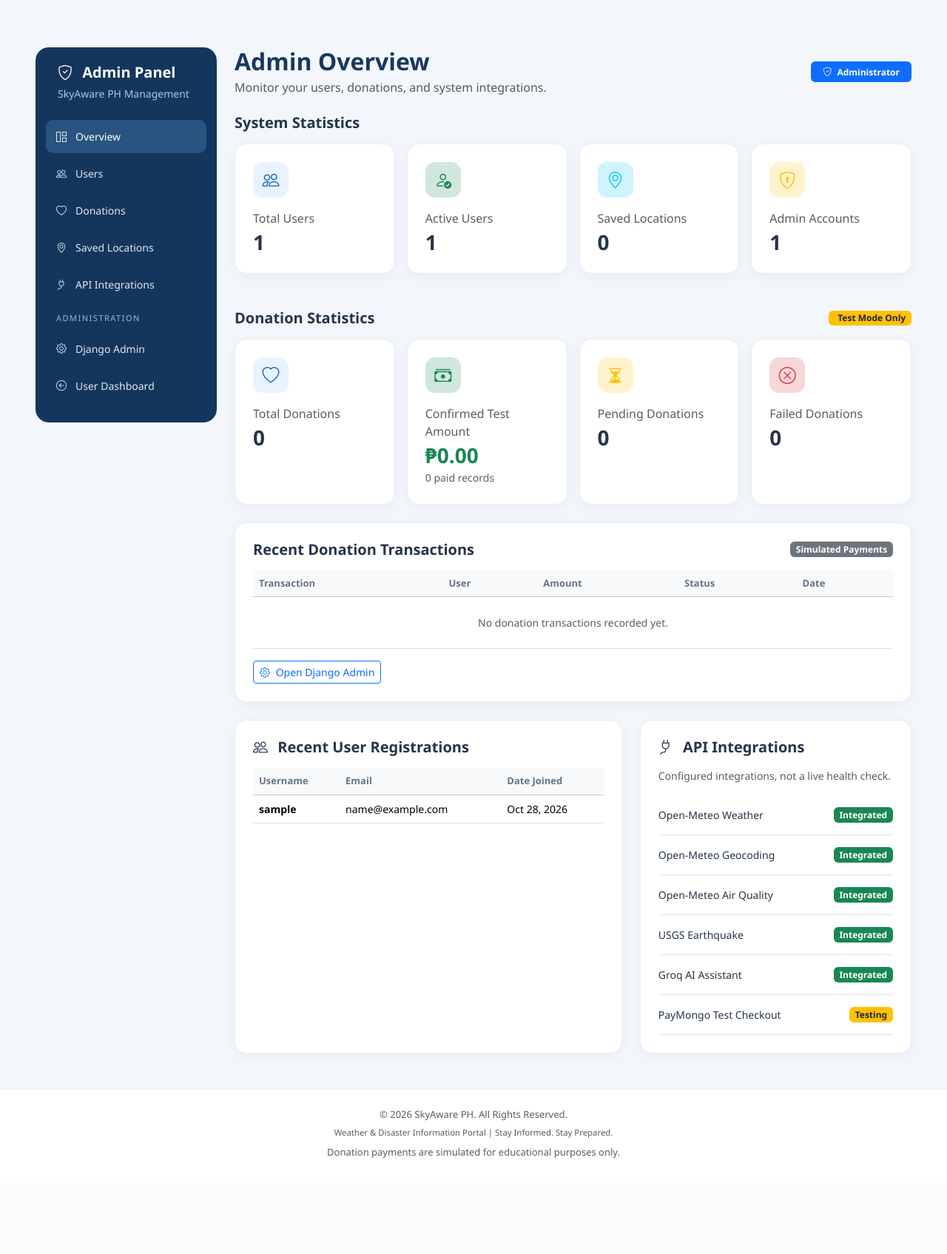
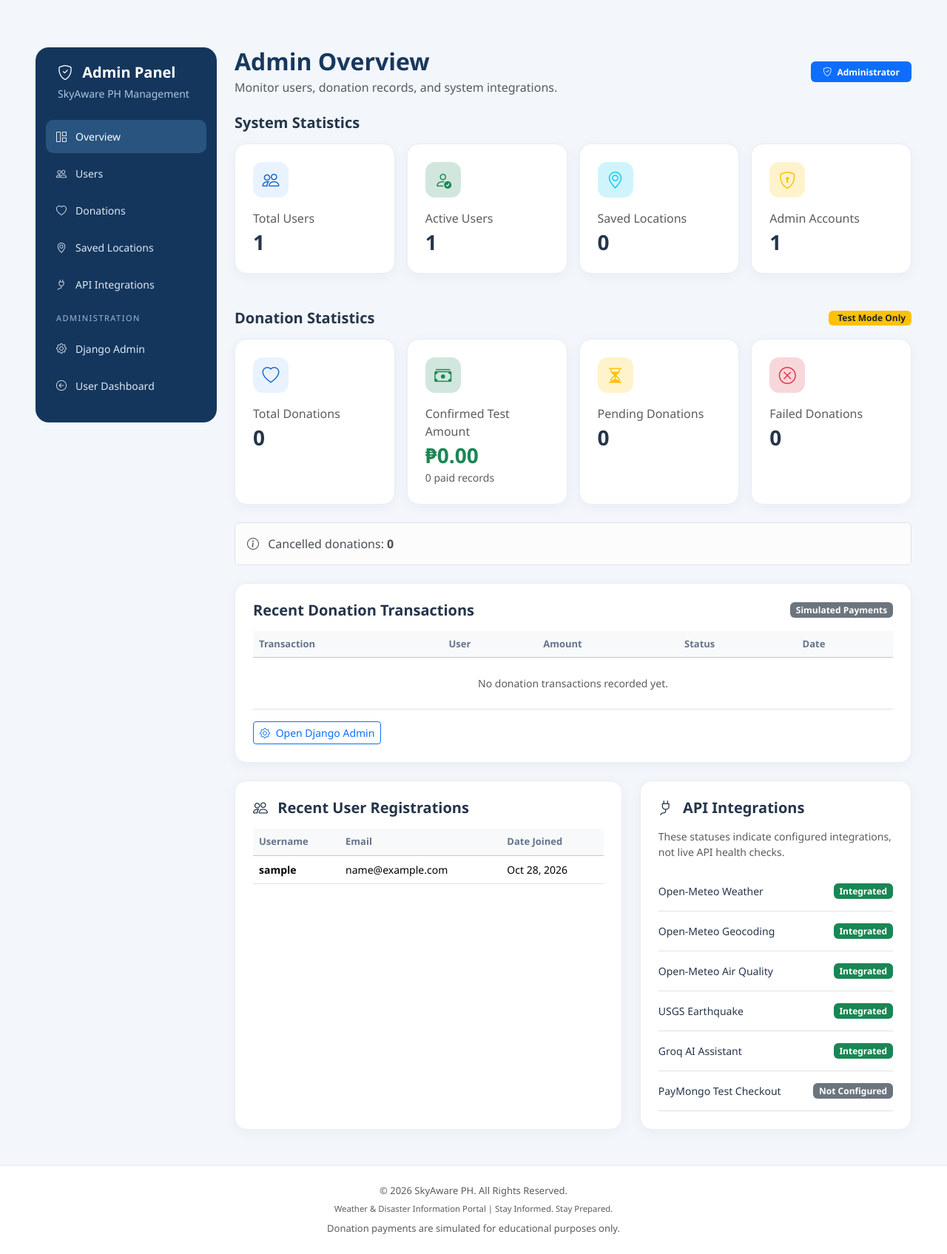
Before and after one commit to asnawiebali-source/SkyAware-PH, a Django app: page /admin-dashboard/ in a window 1280 px wide. Shown: the part 70-1765 px from the top of the page at 74% size. Before the commit the page ends 1636 px from the top, so only its background shows below. Run offline with Django 5.2, Linux system fonts and the light colour scheme; the visitor is signed in with stand-in values (Sample User, id 1); data comes from the database, SQL or seed files in the repository; data that the repository does not hold is empty.

Commit message:
improving admin dashboard and api

```diff
--- a/dashboard/views.py
+++ b/dashboard/views.py
@@ -1,11 +1,12 @@
 
+from decimal import Decimal
+
+from django.conf import settings
+from django.contrib.admin.views.decorators import staff_member_required
 from django.contrib.auth import get_user_model
 from django.contrib.auth.decorators import login_required
-from django.contrib.admin.views.decorators import staff_member_required
+from django.db.models import Sum
 from django.shortcuts import render
-from django.db.models import Sum
-from django.db.models.functions import Coalesce
-from django.db.models import DecimalField, Value
 
 from weather.models import SavedLocation
 from donations.models import Donation
@@ -17,7 +18,10 @@ from donations.models import Donation
 
 @login_required
 def dashboard_view(request):
-    return render(request, "dashboard/index.html")
+    return render(
+        request,
+        "dashboard/index.html"
+    )
 
 
 # ==========================================
@@ -43,7 +47,9 @@ def admin_dashboard_view(request):
         is_staff=True
     ).count()
 
-    total_saved_locations = SavedLocation.objects.count()
+    total_saved_locations = (
+        SavedLocation.objects.count()
+    )
 
     recent_users = User.objects.order_by(
         "-date_joined"
@@ -67,22 +73,48 @@ def admin_dashboard_view(request):
         status=Donation.Status.FAILED
     ).count()
 
-    total_donation_amount = Donation.objects.filter(
+    cancelled_donations = Donation.objects.filter(
+        status=Donation.Status.CANCELLED
+    ).count()
+
+    paid_amount = Donation.objects.filter(
         status=Donation.Status.PAID
     ).aggregate(
-        total=Coalesce(
-            Sum("amount"),
-            Value(0),
-            output_field=DecimalField(
-                max_digits=12,
-                decimal_places=2
-            )
-        )
+        total=Sum("amount")
     )["total"]
 
-    recent_donations = Donation.objects.select_related(
-        "user"
-    ).order_by("-created_at")[:5]
+    total_donation_amount = (
+        paid_amount
+        if paid_amount is not None
+        else Decimal("0.00")
+    )
+
+    recent_donations = (
+        Donation.objects
+        .select_related("user")
+        .order_by("-created_at")[:5]
+    )
+
+    # ======================================
+    # PAYMONGO CONFIGURATION
+    # ======================================
+
+    paymongo_key = getattr(
+        settings,
+        "PAYMONGO_SECRET_KEY",
+        ""
+    )
+
+    paymongo_configured = (
+        isinstance(paymongo_key, str)
+        and paymongo_key.startswith("sk_test_")
+        and len(paymongo_key) > len("sk_test_")
+    )
+
+    if paymongo_configured:
+        paymongo_status = "Configured"
+    else:
+        paymongo_status = "Not Configured"
 
     # ======================================
     # API INTEGRATIONS
@@ -111,7 +143,7 @@ def admin_dashboard_view(request):
         },
         {
             "name": "PayMongo Test Checkout",
-            "status": "Testing"
+            "status": paymongo_status
         },
     ]
 
@@ -130,9 +162,11 @@ def admin_dashboard_view(request):
         "successful_donations": successful_donations,
         "pending_donations": pending_donations,
         "failed_donations": failed_donations,
+        "cancelled_donations": cancelled_donations,
         "total_donation_amount": total_donation_amount,
         "recent_donations": recent_donations,
 
+        "paymongo_configured": paymongo_configured,
         "api_integrations": api_integrations,
     }
 
--- a/templates/dashboard/admin_dashboard.html
+++ b/templates/dashboard/admin_dashboard.html
@@ -45,7 +45,9 @@
                 API Integrations
             </a>
 
-            <div class="sidebar-heading">Administration</div>
+            <div class="sidebar-heading">
+                Administration
+            </div>
 
             <a href="{% url 'admin:index' %}">
                 <i class="bi bi-gear"></i>
@@ -62,13 +64,15 @@
     <!-- ADMIN CONTENT -->
     <div class="admin-content">
 
+        <!-- PAGE HEADER -->
         <div class="d-flex flex-wrap justify-content-between align-items-center gap-3 mb-4">
             <div>
                 <h2 class="page-title mb-1">
                     Admin Overview
                 </h2>
                 <p class="text-muted mb-0">
-                    Monitor your users, donations, and system integrations.
+                    Monitor users, donation records,
+                    and system integrations.
                 </p>
             </div>
 
@@ -79,7 +83,9 @@
         </div>
 
         <!-- SYSTEM STATISTICS -->
-        <h5 class="fw-bold mb-3">System Statistics</h5>
+        <h5 class="fw-bold mb-3">
+            System Statistics
+        </h5>
 
         <div class="row g-3 mb-5">
 
@@ -88,7 +94,9 @@
                     <div class="stat-icon mb-3">
                         <i class="bi bi-people"></i>
                     </div>
-                    <p class="text-muted mb-1">Total Users</p>
+                    <p class="text-muted mb-1">
+                        Total Users
+                    </p>
                     <div class="stat-number">
                         {{ total_users|default:0 }}
                     </div>
@@ -100,7 +108,9 @@
                     <div class="stat-icon mb-3 text-success bg-success-subtle">
                         <i class="bi bi-person-check"></i>
                     </div>
-                    <p class="text-muted mb-1">Active Users</p>
+                    <p class="text-muted mb-1">
+                        Active Users
+                    </p>
                     <div class="stat-number">
                         {{ active_users|default:0 }}
                     </div>
@@ -112,7 +122,9 @@
                     <div class="stat-icon mb-3 text-info bg-info-subtle">
                         <i class="bi bi-geo-alt"></i>
                     </div>
-                    <p class="text-muted mb-1">Saved Locations</p>
+                    <p class="text-muted mb-1">
+                        Saved Locations
+                    </p>
                     <div class="stat-number">
                         {{ total_saved_locations|default:0 }}
                     </div>
@@ -124,7 +136,9 @@
                     <div class="stat-icon mb-3 text-warning bg-warning-subtle">
                         <i class="bi bi-shield-lock"></i>
                     </div>
-                    <p class="text-muted mb-1">Admin Accounts</p>
+                    <p class="text-muted mb-1">
+                        Admin Accounts
+                    </p>
                     <div class="stat-number">
                         {{ admin_users|default:0 }}
                     </div>
@@ -154,7 +168,9 @@
                         <div class="stat-icon mb-3">
                             <i class="bi bi-heart"></i>
                         </div>
-                        <p class="text-muted mb-1">Total Donations</p>
+                        <p class="text-muted mb-1">
+                            Total Donations
+                        </p>
                         <div class="stat-number">
                             {{ total_donations|default:0 }}
                         </div>
@@ -173,7 +189,8 @@
                             ₱{{ total_donation_amount|default:0|floatformat:2 }}
                         </div>
                         <small class="text-muted">
-                            {{ successful_donations|default:0 }} paid records
+                            {{ successful_donations|default:0 }}
+                            paid records
                         </small>
                     </div>
                 </div>
@@ -183,7 +200,9 @@
                         <div class="stat-icon mb-3 text-warning bg-warning-subtle">
                             <i class="bi bi-hourglass-split"></i>
                         </div>
-                        <p class="text-muted mb-1">Pending Donations</p>
+                        <p class="text-muted mb-1">
+                            Pending Donations
+                        </p>
                         <div class="stat-number">
                             {{ pending_donations|default:0 }}
                         </div>
@@ -195,7 +214,9 @@
                         <div class="stat-icon mb-3 text-danger bg-danger-subtle">
                             <i class="bi bi-x-circle"></i>
                         </div>
-                        <p class="text-muted mb-1">Failed Donations</p>
+                        <p class="text-muted mb-1">
+                            Failed Donations
+                        </p>
                         <div class="stat-number">
                             {{ failed_donations|default:0 }}
                         </div>
@@ -204,9 +225,18 @@
 
             </div>
 
+            <!-- CANCELLED DONATIONS -->
+            <div class="alert alert-light border mb-4">
+                <i class="bi bi-info-circle me-2"></i>
+                Cancelled donations:
+                <strong>
+                    {{ cancelled_donations|default:0 }}
+                </strong>
+            </div>
+
             <!-- RECENT DONATIONS -->
             <div class="panel-card p-4 mb-4">
-                <div class="d-flex justify-content-between align-items-center mb-3">
+                <div class="d-flex flex-wrap justify-content-between align-items-center gap-2 mb-3">
                     <h5 class="fw-bold mb-0">
                         Recent Donation Transactions
                     </h5>
@@ -231,36 +261,51 @@
                         <tbody>
                             {% for donation in recent_donations %}
                             <tr>
-                                <td>#{{ donation.id }}</td>
+                                <td>
+                                    #{{ donation.id }}
+                                </td>
+
                                 <td>
                                     {{ donation.user.username|default:"Unknown" }}
                                 </td>
+
                                 <td>
                                     ₱{{ donation.amount|floatformat:2 }}
                                 </td>
+
                                 <td>
                                     {% if donation.status == "paid" %}
                                         <span class="badge bg-success">
                                             Paid (Test)
                                         </span>
+
                                     {% elif donation.status == "pending" %}
                                         <span class="badge bg-warning text-dark">
                                             Pending
                                         </span>
+
                                     {% elif donation.status == "failed" %}
                                         <span class="badge bg-danger">
                                             Failed
                                         </span>
+
+                                    {% elif donation.status == "cancelled" %}
+                                        <span class="badge bg-secondary">
+                                            Cancelled
+                                        </span>
+
                                     {% else %}
                                         <span class="badge bg-secondary">
                                             {{ donation.get_status_display }}
                                         </span>
                                     {% endif %}
                                 </td>
+
                                 <td>
                                     {{ donation.created_at|date:"M d, Y h:i A" }}
                                 </td>
                             </tr>
+
                             {% empty %}
                             <tr>
                                 <td colspan="5"
@@ -282,9 +327,10 @@
 
         </section>
 
-        <!-- USERS AND INTEGRATIONS -->
+        <!-- USERS AND API INTEGRATIONS -->
         <div class="row g-4">
 
+            <!-- RECENT USERS -->
             <div class="col-xl-7" id="users-section">
                 <div class="panel-card p-4 h-100">
                     <h5 class="fw-bold mb-3">
@@ -308,13 +354,16 @@
                                     <td class="fw-semibold">
                                         {{ recent_user.username }}
                                     </td>
+
                                     <td>
                                         {{ recent_user.email|default:"Not provided" }}
                                     </td>
+
                                     <td>
                                         {{ recent_user.date_joined|date:"M d, Y" }}
                                     </td>
                                 </tr>
+
                                 {% empty %}
                                 <tr>
                                     <td colspan="3"
@@ -329,6 +378,7 @@
                 </div>
             </div>
 
+            <!-- API INTEGRATIONS -->
             <div class="col-xl-5" id="integrations-section">
                 <div class="panel-card p-4 h-100">
                     <h5 class="fw-bold mb-3">
@@ -337,25 +387,40 @@
                     </h5>
 
                     <p class="text-muted small">
-                        Configured integrations, not a live health check.
+                        These statuses indicate configured
+                        integrations, not live API health checks.
                     </p>
 
                     {% for api in api_integrations %}
                     <div class="d-flex justify-content-between align-items-center gap-2 border-bottom py-3">
+
                         <span class="small">
                             {{ api.name }}
                         </span>
 
-                        {% if api.status == "Testing" %}
+                        {% if api.status == "Integrated" %}
+                            <span class="badge bg-success">
+                                {{ api.status }}
+                            </span>
+
+                        {% elif api.status == "Configured" %}
+                            <span class="badge bg-primary">
+                                {{ api.status }}
+                            </span>
+
+                        {% elif api.status == "Testing" %}
                             <span class="badge bg-warning text-dark">
                                 {{ api.status }}
                             </span>
+
                         {% else %}
-                            <span class="badge bg-success">
+                            <span class="badge bg-secondary">
                                 {{ api.status }}
                             </span>
                         {% endif %}
+
                     </div>
+
                     {% empty %}
                     <p class="text-muted">
                         No API integrations listed.
```
